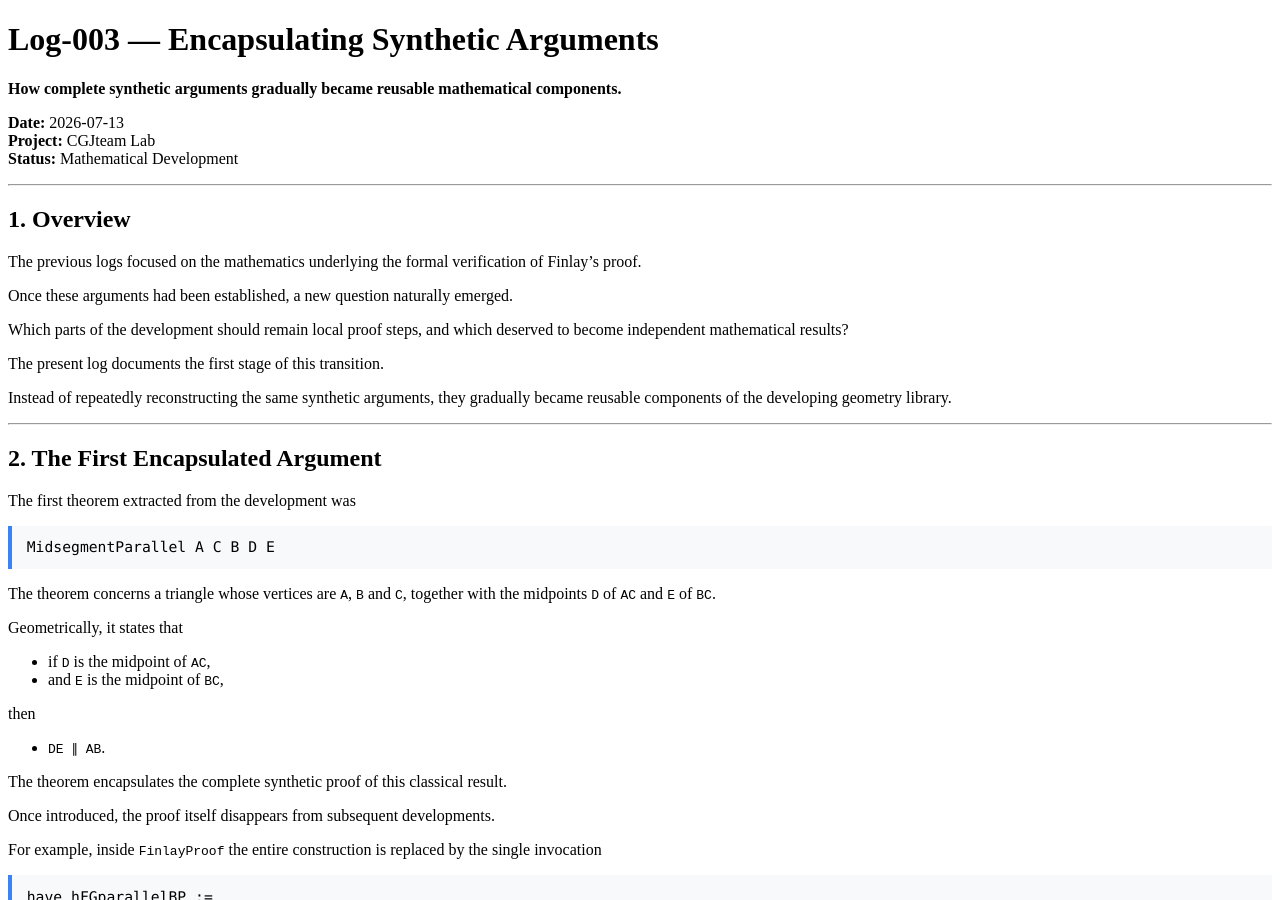
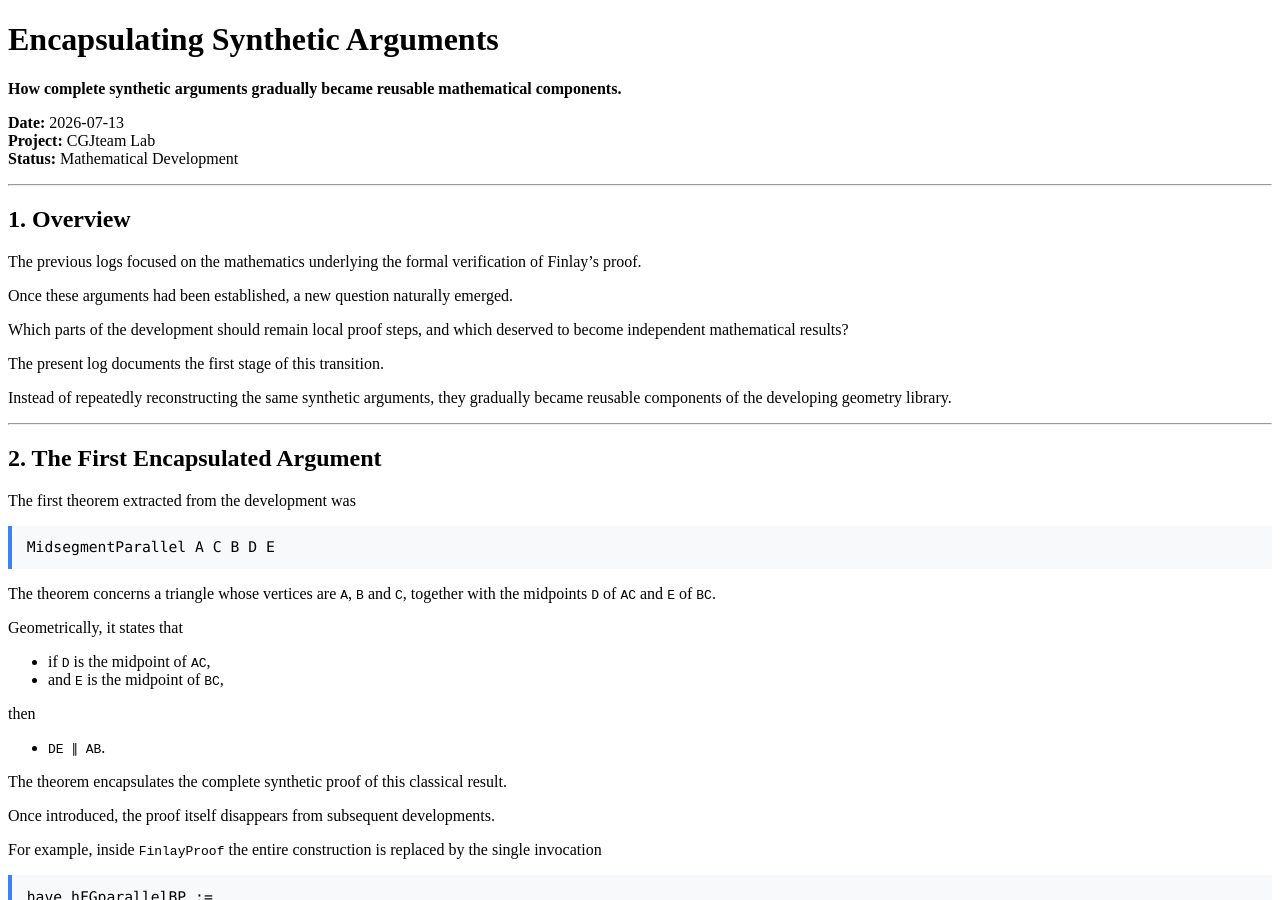
Before and after one commit to cgjteam/cgjteam.github.io, a Jekyll site: the page built from log-003.md, in a window 1280 px wide and 900 px high. Built offline with Jekyll 4.4.1, drawn with Linux system fonts in a browser that asks for light colours; comment, search, counter and statistics services are not loaded.

Commit message:
Revise title and heading in log-003.md
Updated the title and heading format for consistency.

```diff
--- a/log-003.md
+++ b/log-003.md
@@ -3,7 +3,7 @@ layout: default
 title: "Log-003 — Encapsulating Synthetic Arguments"
 ---
 
-# Log-003 — Encapsulating Synthetic Arguments
+# Encapsulating Synthetic Arguments
 
 **How complete synthetic arguments gradually became reusable mathematical components.**
 
```
